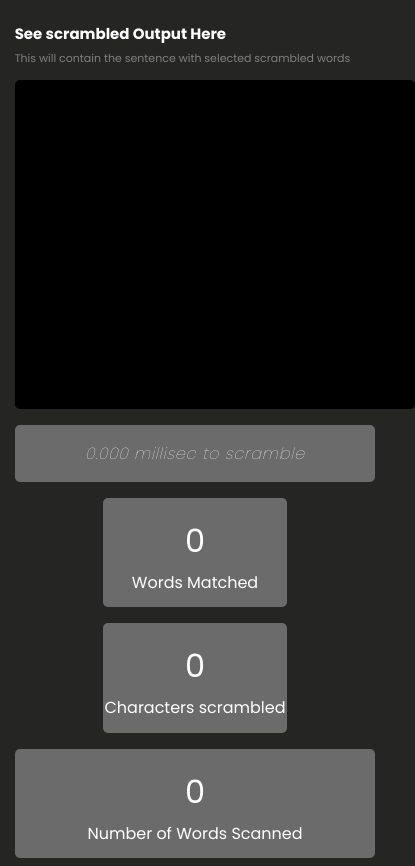
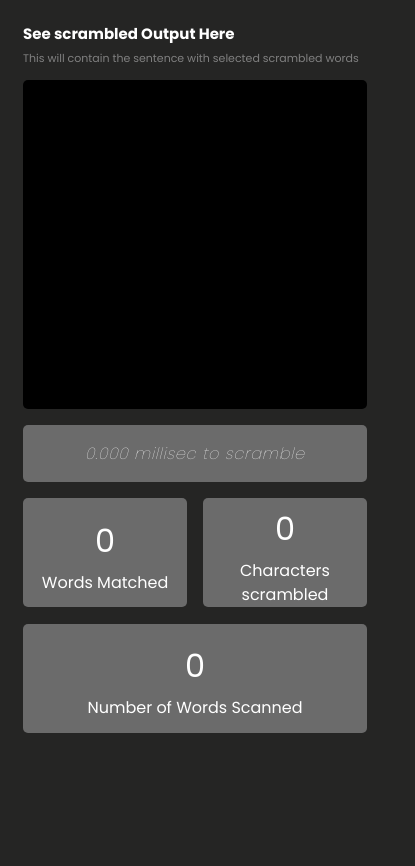
Before and after one commit to oderinde300/altschool-circle118-hackathon-challenge, a plain HTML site: page index.html in a window 390 px wide. Shown: the part 920-1786 px from the top of the page, 415 px wide, since content can reach past the window. Drawn offline with Linux system fonts and the light colour scheme.

Commit message:
final commit

```diff
--- a/index.html
+++ b/index.html
@@ -55,7 +55,9 @@
                         words
                     </p>
                 </div>
-                <div id="redact_output" class="input-text-2"></div>
+                <div>
+                    <div id="redact_output" class="input-text-2"></div>
+                </div>
                 <div class="time-taken-container">
                 </div>
                 <p class="time-taken"><span id="time">0.000</span> millisec to scramble</p>
--- a/style.css
+++ b/style.css
@@ -399,6 +399,10 @@ input:active {
         width: 100%;
     }
 
+    #redact_output {
+        width: 100%;
+    }
+
     .header {
         width: 100%;
     }
@@ -417,10 +421,10 @@ input:active {
         margin: 0 auto;
     }
 
-    .box-1 {
+    /* .box-1 {
         display: flex;
         flex-direction: column;
-    }
+    } */
 
     .words_output {
         width: 100%;
@@ -431,7 +435,7 @@ input:active {
     }
 
     .words_Matched_cont {
-        margin-bottom: 1rem;
+        margin-right: 1rem;
         width: 100%;
     }
 
```
